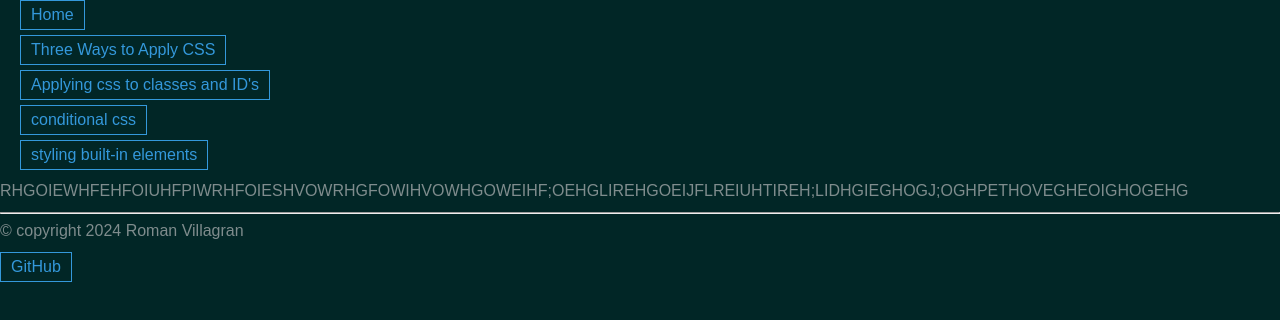
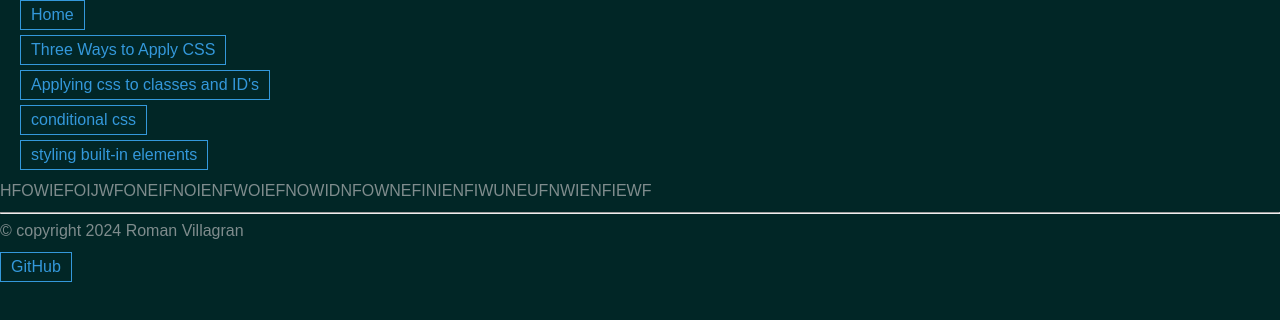
Before and after one commit to romanvillagran/comp001a-lecture-activity-5, a plain HTML site: page index.html in a window 1280 px wide. Drawn offline with Linux system fonts and the light colour scheme.

Commit message:
finished the lecture activity

```diff
--- a/index.html
+++ b/index.html
@@ -19,8 +19,7 @@
         </nav>
     </header>
     <main>
-        <P>RHGOIEWHFEHFOIUHFPIWRHFOIESHVOWRHGFOWIHVOWHGOWEIHF;OEHGLIREHGOEIJFLREIUHTIREH;LIDHGIEGHOGJ;OGHPETHOVEGHEOIGHOGEHG</P>
-
+        <P>HFOWIEFOIJWFONEIFNOIENFWOIEFNOWIDNFOWNEFINIENFIWUNEUFNWIENFIEWF</P>
     </main><hr>
     <footer>
         <p>&copy; copyright 2024 Roman Villagran</p>
```
